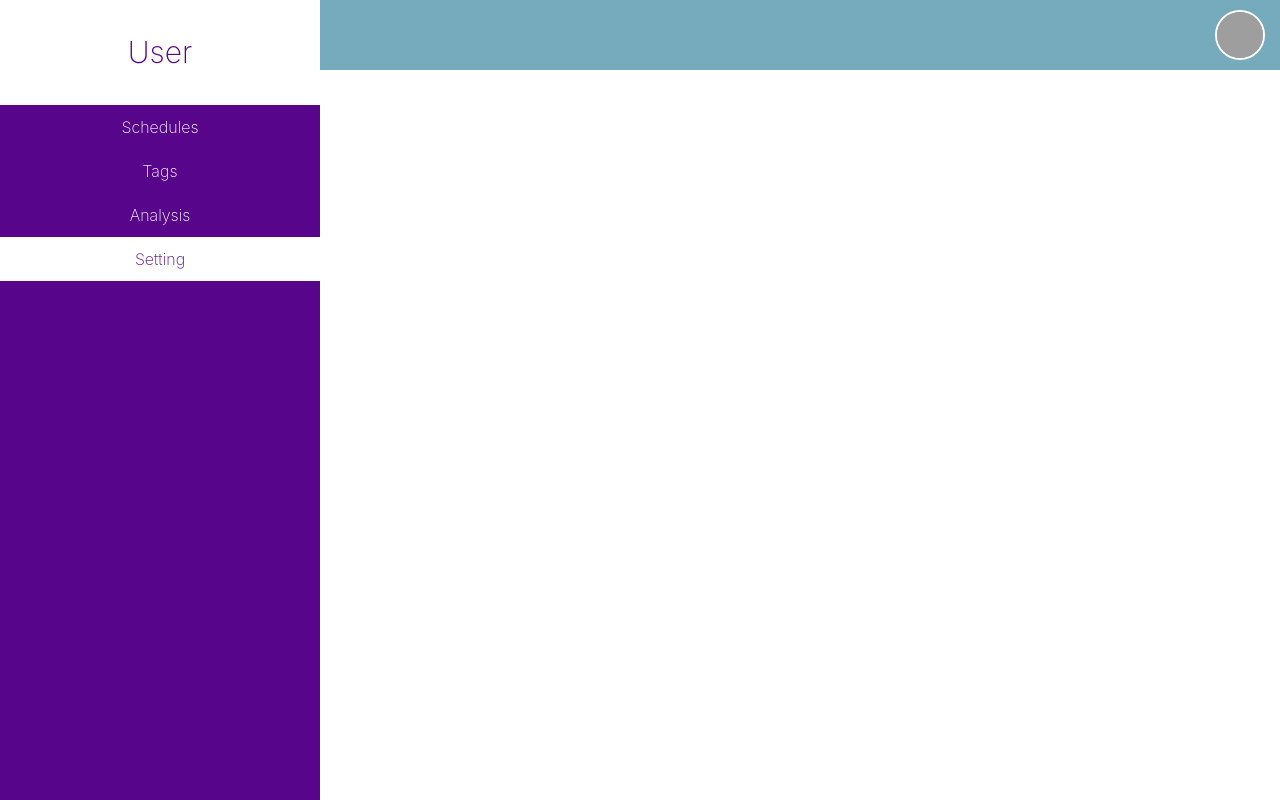
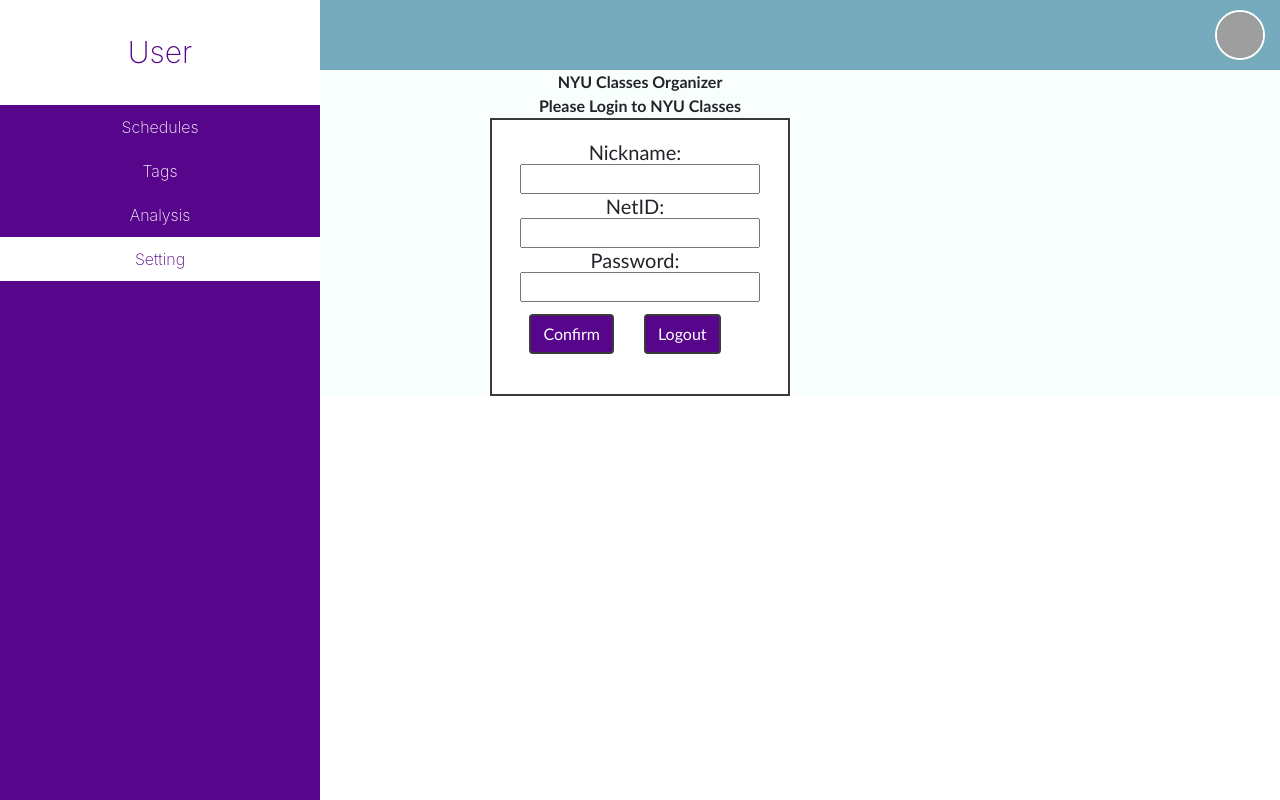
Before and after one commit to software-assignments-spring2021/spring-2019-organizer, a React (Create React App) app in the folder client/: page /setting in a window 1280 px wide. Built offline with nearby package versions, Linux system fonts and the light colour scheme; grey boxes are pictures that could not be loaded.

Commit message:
temporarily fixed the error of adding new event
-updated the error of adding new event (according to Eric, it is caused by because we have no data currently).

```diff
--- a/client/src/App.js
+++ b/client/src/App.js
@@ -3,26 +3,24 @@
 import Sidebar from './components/Sidebar';
 import Schedule from './components/Schedule';
 import Profile from './components/Userprofile/Profile';
-// import Login from './components/Login'
-import Loginpage from './components/Loginpage'
-
+import Settingpage from './components/Settingpage'
+import NickName from './components/Settingpage'
 import './App.css';
 
+//const testprofile = 'https://raw.githubusercontent.com/nyu-software-engineering/organizer/master/documentation/web_mockup_Mark/home_page.png';
+class App extends Component {
 
-//const testprofile = 'https://raw.githubusercontent.com/nyu-software-engineering/organizer/master/documentation/web_mockup_Mark/home_page.png';
-
-class App extends Component {
   render() {
     return (
       <Router>
         <div className="App">
           <Sidebar />
-          <Profile name='Mark' major='Computer Science'/>
+          <Profile name = {NickName} major='Computer Science'/>
           <Route exact path="/" />
           <Route path="/schedules" component={Schedule} />
           <Route path="/tags" />
           <Route path="/analysis" />
-          <Route path="/login" component={Loginpage}
+          <Route path="/setting" component={Settingpage}
           />
         </div>
       </Router>
--- a/client/src/components/Change.js
+++ b/client/src/components/Change.js
@@ -40,7 +40,11 @@
     }).then(response => {
       response.json().then(data => {
         console.log("Successful" + data);
+      }).catch( error => {
+        console.log('no data');
       })
+    }).catch( error => {
+      console.log('no data');
     })
   }
 
--- a/client/src/components/Setting.js
+++ b/client/src/components/Setting.js
@@ -1,14 +1,13 @@
 import React, { Component } from 'react';
 import { Card, Row, Col} from 'react-bootstrap';
+import '../css/Setting.css';
 
-import '../css/Setting.css';
 
 
 class Setting extends Component{
 
     render(){
         return(
-
             <div id ="setting">
                 <Col className="titles1"> NYU Classes Organizer</Col>
                 <Col className="titles1"> Please Login to NYU Classes</Col>
--- a/client/src/components/Settingpage.js
+++ b/client/src/components/Settingpage.js
@@ -2,6 +2,7 @@
 import Setting from './Setting';
 import { Redirect } from 'react-router';
 // import SidebarLink from './Sidebar'
+
 
 const UNAME = '123';
 const PWD = '123';
@@ -36,20 +37,23 @@
         pwd:e.target.value
       })
     }
-    state = {
-      redirect: false
+
+    handleNickNameChange = (e) =>{
+      this.setState({
+        NickName:e.target.value
+      })
     }
 
     handleLogin = () =>{
       if(this.state.userName===UNAME&&this.state.pwd===PWD){
         alert("Login successfully!");
+        // var userName = this.state.userName;
+        // var pwd = this.state.pwd;
 
         this.setState({redirect: true})
 
         if (this.state.redirect) {
           return <Redirect to='/schedules' />
-
-
 
 
       };
@@ -68,8 +72,9 @@
       }
     }
 
+    //handle logout
     handleSign = () =>{
-      alert("Sign in successfully!");
+      alert("Logout successfully!");
     }
 
 
@@ -85,14 +90,19 @@
         <Setting
           handleUserNameChange={this.handleUserNameChange}
           handlePwdChange={this.handlePwdChange}
-          handleSign={this.handleSign}
+          handleSign={this.handleSign} //handle logout
           handleLogin={this.handleLogin}
+          handleNickNameChange={this.handleNickNameChange}
+
         />
+
 
 
       </div>
 
+
     );
+
   }
 }
 
```
